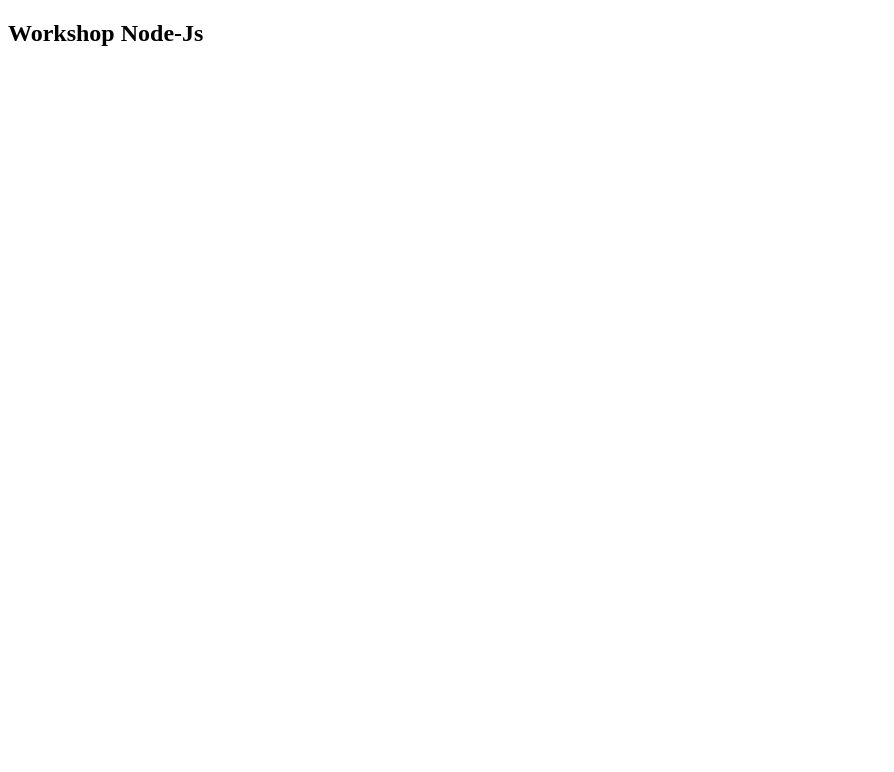
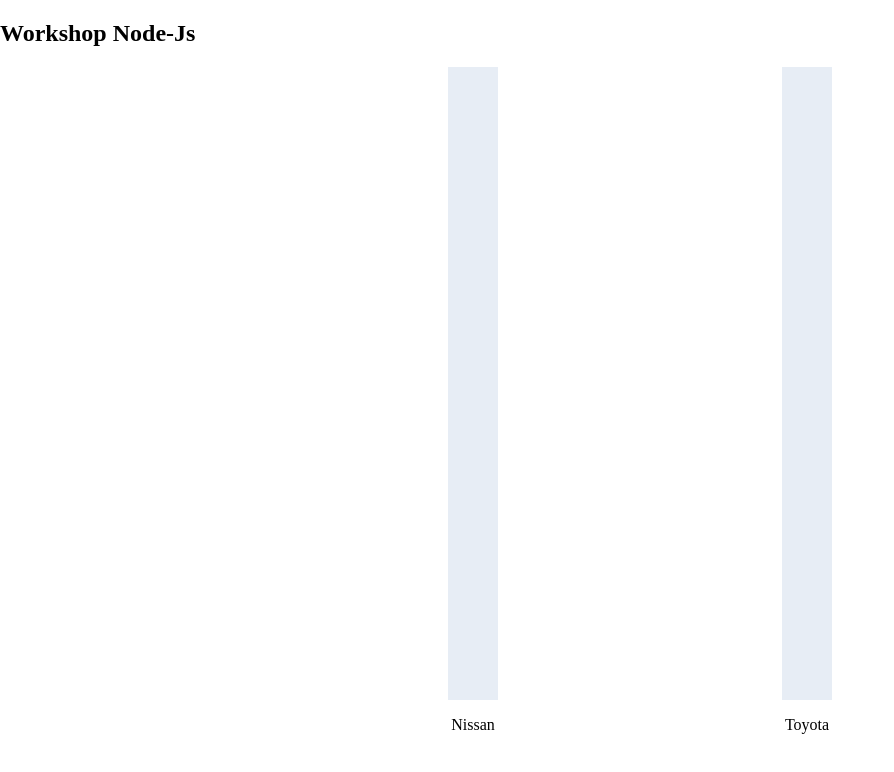
Before and after one commit to JohannDumoulin/workshop-nodejs-twitterApi, a website: page index.html in a window 1280 px wide. Shown: the whole page, without its empty margins (0-894 px from the left). Drawn offline with Linux system fonts and the light colour scheme.

Commit message:
Add Style

```diff
--- a/index.html
+++ b/index.html
@@ -5,21 +5,90 @@
     <meta name="viewport"
           content="width=device-width, user-scalable=no, initial-scale=1.0, maximum-scale=1.0, minimum-scale=1.0">
     <meta http-equiv="X-UA-Compatible" content="ie=edge">
-    <title>Document</title>
+    <title>Workshop Node JS</title>
+    <style>
+        body {
+            margin: 0;
+        }
+
+        section {
+            height: 100vh;
+            display: flex;
+            flex-direction: column;
+        }
+
+        .container {
+            display: flex;
+            justify-content: space-between;
+            width: 30%;
+            flex: 1;
+            margin: 0 auto 100px auto;
+        }
+
+        .brand--container {
+            width: 50px;
+            height: 100%;
+            display: flex;
+            flex-direction: column;
+            position: relative;
+            justify-content: flex-end;
+        }
+
+        .brand--container__content {
+            width: 100%;
+        }
+
+        .brand--container__content--shadow {
+            display: block;
+            position: absolute;
+            left: 0;
+            bottom: 0;
+            height: 100%;
+            width: 100%;
+            background-color: lightsteelblue;
+            z-index: -1;
+            opacity: 0.3;
+        }
+
+        .brand--container > p {
+            position: absolute;
+            left: 50%;
+            transform: translateX(-50%);
+            bottom: -50px;
+        }
+    </style>
 </head>
 <body>
     <section>
         <h1>Workshop Node-Js</h1>
+
+        <div class="container">
+            <div class="brand--container">
+                <div class="brand--container__content first-bar-chart-js" style="background-color: #F57425"></div>
+                <span class="brand--container__content--shadow"></span>
+                <p>Nissan</p>
+            </div>
+            <div class="brand--container">
+                <div class="brand--container__content second-bar-chart-js" style="background-color: #00A5A8"></div>
+                <span class="brand--container__content--shadow"></span>
+                <p>Toyota</p>
+            </div>
+        </div>
     </section>
     <script>
         console.log("dans le navigateur")
         const socket = new WebSocket(`ws://${window.location.hostname}:${window.location.port}`);
+        const firstElement = document.querySelector('.first-bar-chart-js')
+        const secondElement = document.querySelector('.second-bar-chart-js')
 
         socket.addEventListener("message", async function (event) {
 
             try {
                 const data = JSON.parse(await event.data.text())
                 console.log("message from server: ", data)
+
+                firstElement.style.height = `${(100 * data.nissan) / data.total}%`
+                secondElement.style.height = `${(100 * data.toyota) / data.total}%`
 
             } catch(err) {
 
```
